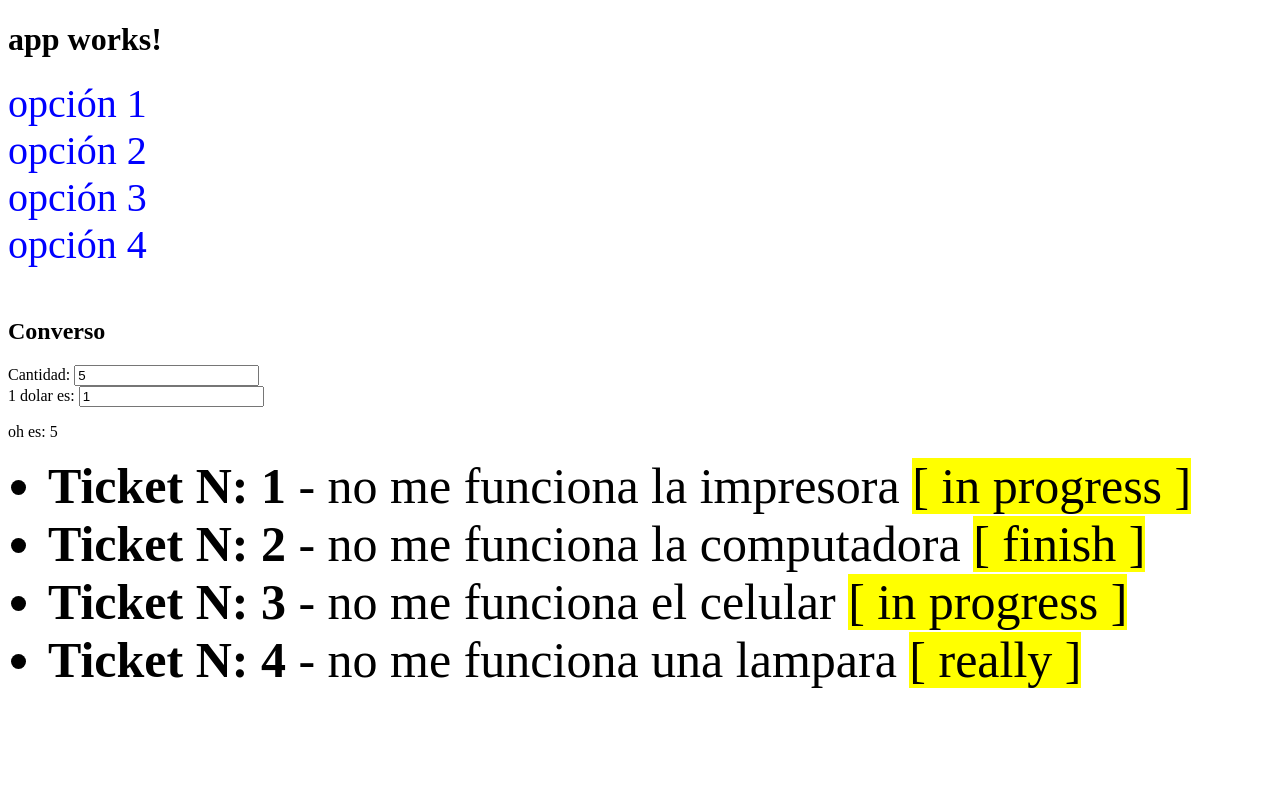
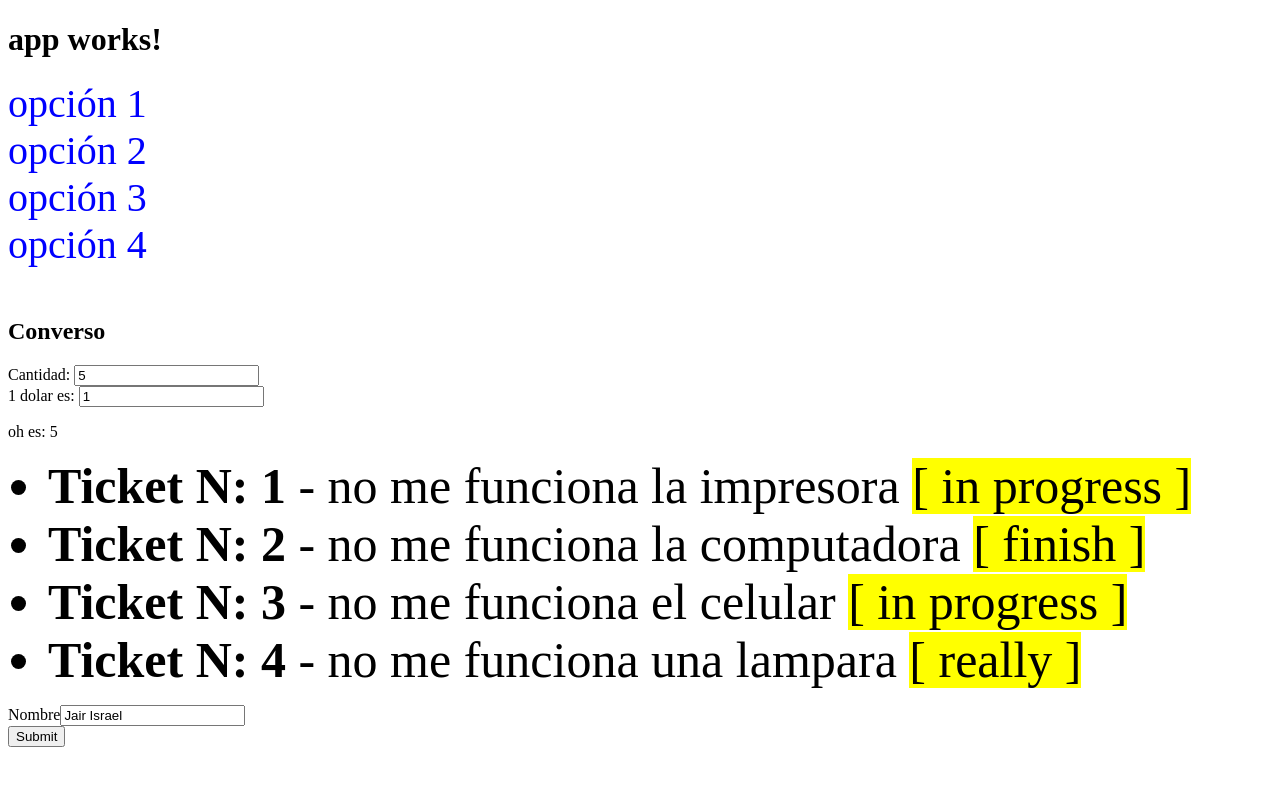
Before and after one commit to JairAviles/angular-2017-q1, an Angular app: page / in a window 1280 px wide. Shown: the top 786 px of the page. Built offline with nearby package versions, Linux system fonts and the light colour scheme.

Commit message:
add angular form

```diff
--- a/src/app/app.component.html
+++ b/src/app/app.component.html
@@ -20,3 +20,12 @@
       <span highlight> [ {{ticket.estado}} ] </span>
   </li>
 </ul>
+
+<form [formGroup]="myForm" (ngSubmit)="myForm.value">
+    <div>
+        <label for="nameInput">Nombre</label>
+        <input type="text" id="nameInput" placeholder="Nombre" name="nombre" [formControl]="myForm.controls['name']" />
+    </div>
+    <button type="submit">Submit</button>
+
+</form>
--- a/src/app/app.component.ts
+++ b/src/app/app.component.ts
@@ -3,6 +3,8 @@ import { Component } from '@angular/core';
 import { InputComponent } from './input/input.component';
 
 import { TicketService } from './services/ticket.service';
+
+import { FormBuilder, FormGroup } from '@angular/forms';
 
 @Component({
   selector: 'app-root',
@@ -14,8 +16,16 @@ export class AppComponent {
   votacion = '';
   tickets:any;
 
-  constructor(private ticketService: TicketService) {
+  myForm : FormGroup;
+
+  constructor(
+    private ticketService: TicketService,
+    private fb: FormBuilder
+  ) {
     this.tickets = ticketService.getTicket();
+    this.myForm = fb.group({
+      'name': ['Jair Israel']
+    });
   }
 
   votos = [
@@ -32,4 +42,8 @@ export class AppComponent {
   cantidad = 5;
   factor = 1;
 
+  onSubmit(value:string):void {
+      console.log(value);
+  }
+
 }
--- a/src/app/app.module.ts
+++ b/src/app/app.module.ts
@@ -1,6 +1,6 @@
 import { BrowserModule } from '@angular/platform-browser';
 import { NgModule } from '@angular/core';
-import { FormsModule } from '@angular/forms';
+import { FormsModule, ReactiveFormsModule } from '@angular/forms';
 import { HttpModule } from '@angular/http';
 
 import { AppComponent } from './app.component';
@@ -29,6 +29,7 @@ import { TicketService } from './services/ticket.service';
   imports: [
     BrowserModule,
     FormsModule,
+    ReactiveFormsModule,
     HttpModule
   ],
   providers: [TicketService],
```
